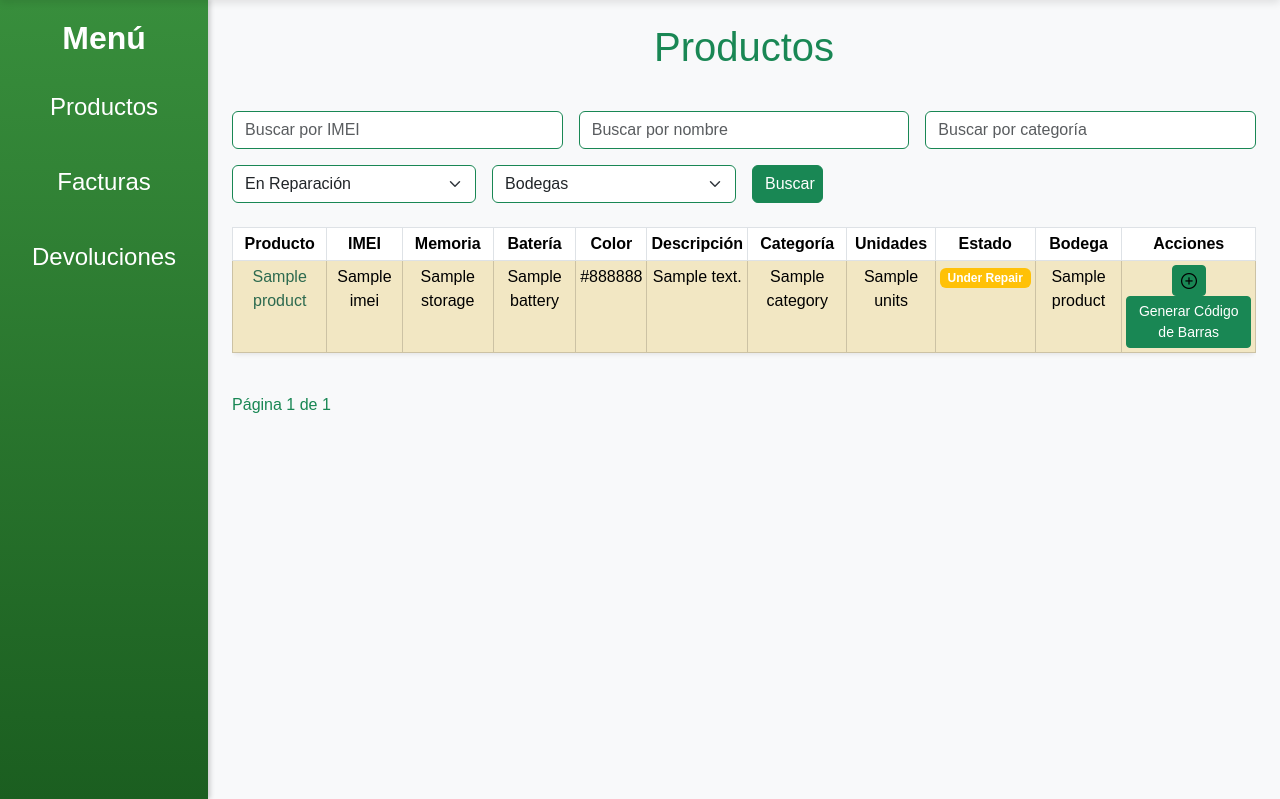
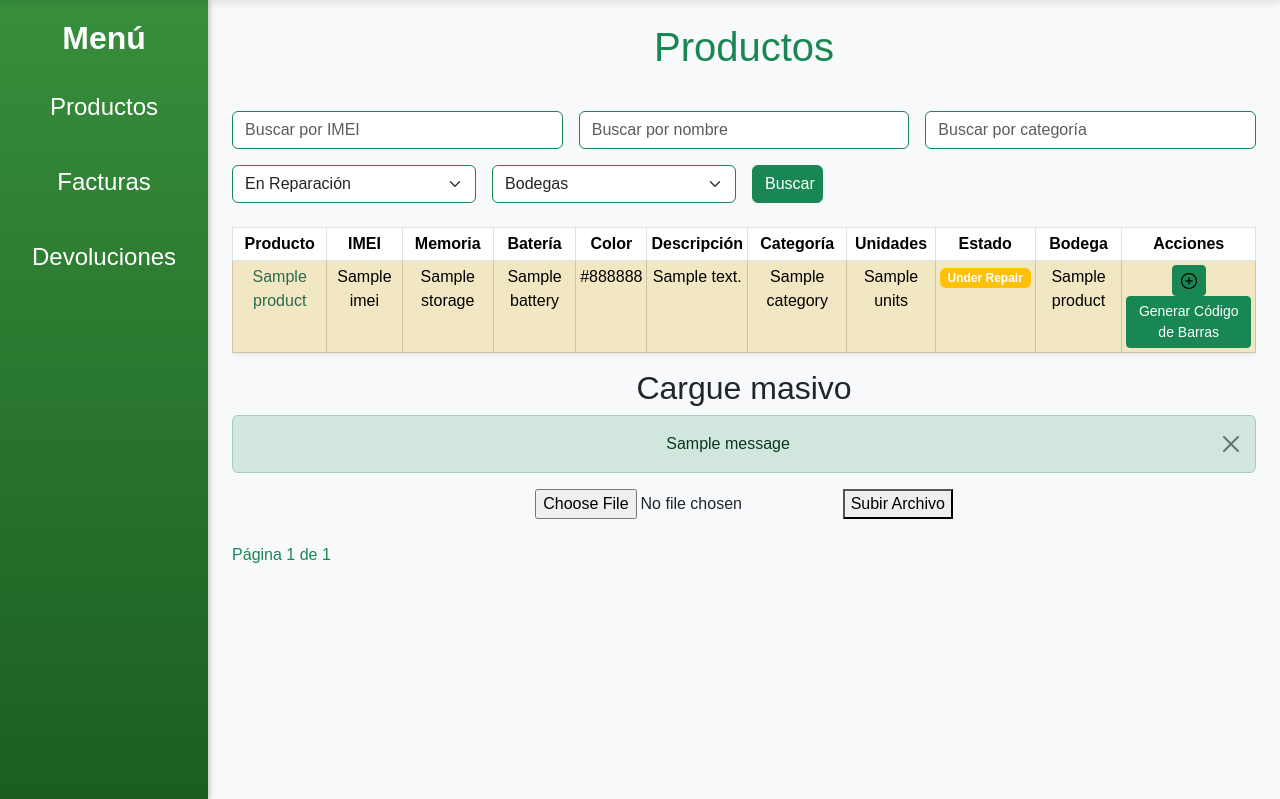
Before and after one commit to jcdd1/Idroid, a Flask app: template src/templates/menu/productsUser.html in a window 1280 px wide. Shown: the part 142-941 px from the top of the page. Run offline with Flask 3, Linux system fonts and the light colour scheme; the template is opened without the code that fills it: most values are stand-ins (such as "Sample title", 1, 10 or a date in 2020); one stand-in notice (Sample message) is shown; some libraries are stand-ins or nearby versions.

Commit message:
feature: Upload Products

```diff
--- a/src/app.py
+++ b/src/app.py
@@ -7,6 +7,7 @@ from sqlalchemy import create_engine
 engine = create_engine(Config.SQLALCHEMY_DATABASE_URI)
 from flask_login import LoginManager, login_user, logout_user, login_required, current_user
 from flask_wtf.csrf import CSRFProtect
+import pandas as pd
 
 #Código de barras
 import barcode
@@ -674,6 +675,42 @@ def generate_barcode(code):
     except Exception as e:
         return jsonify({"error": str(e)}), 400
 
+@app.route('/carga_masiva', methods=['GET', 'POST'])
+def carga_masiva():
+    if request.method == 'POST':
+        if 'archivo' not in request.files:
+            flash('⚠️ No se seleccionó ningún archivo', 'danger')
+            return redirect(url_for('show_productsUser'))
+
+        archivo = request.files['archivo']
+
+        if archivo.filename == '':
+            flash('⚠️ Nombre de archivo vacío', 'danger')
+            return redirect(url_for('show_productsUser'))
+
+        if archivo and archivo.filename.endswith('.xlsx'):
+            try:
+                # Leer el archivo directamente sin guardarlo
+                df = pd.read_excel(archivo)
+                print(df)
+                # # Insertar cada fila en la base de datos
+                # for _, row in df.iterrows():
+                #     producto = Producto(
+                #         nombre=row['nombre'],
+                #         precio=row['precio'],
+                #         stock=row['stock']
+                #     )
+                #     db.session.add(producto)
+                # db.session.commit()
+                flash('✅ Productos cargados exitosamente', 'success')
+                return redirect(url_for('productsUser'))
+
+            except Exception as e:
+                db.session.rollback()
+                return redirect(url_for('show_productsUser'))
+
+    return redirect(url_for('productsUser'))
+
 #Manejo de errores en el servidor
 def status_401(error):
     return redirect(url_for('login'))
--- /dev/null
+++ b/src/static/js/ScriptMessageMasive.js
@@ -0,0 +1,16 @@
+document.getElementById('uploadForm').addEventListener('submit', function (e) {
+    e.preventDefault();
+    const formData = new FormData(this);
+    fetch('/carga_masiva', {
+        method: 'POST',
+        body: formData
+    })
+    .then(response => response.json())
+    .then(data => {
+        const modalMessage = document.getElementById('modalMessage');
+        modalMessage.textContent = data.message;
+        const modalElement = new bootstrap.Modal(document.getElementById('resultModal'));
+        modalElement.show();
+    })
+    .catch(error => console.error('Error:', error));
+});
--- a/src/templates/menu/productsUser.html
+++ b/src/templates/menu/productsUser.html
@@ -5,6 +5,7 @@
     <script src="{{ url_for('static', filename='js/ScriptViewMovement.js') }}"></script>
     <script src="{{ url_for('static', filename='js/ScriptCreateMovement.js') }}"></script>
     <script src="{{ url_for('static', filename='js/ScriptCreateBarCode.js') }}"></script>
+    <script src="{{ url_for('static', filename='js/ScriptMessageMasive.js') }}"></script>
 {% endblock %}
 
 {% block dynamicContent %}
@@ -120,6 +121,23 @@
             {% endfor %}
         </tbody>
     </table>
+
+    <h2>Cargue masivo</h2>
+    {% with messages = get_flashed_messages(with_categories=true) %}
+        {% if messages %}
+            {% for category, message in messages %}
+            <div class="alert alert-{{ category }} alert-dismissible fade show" role="alert">
+                {{ message }}
+                <button type="button" class="btn-close" data-bs-dismiss="alert" aria-label="Close"></button>
+            </div>
+            {% endfor %}
+        {% endif %}
+    {% endwith %}
+    <form action="{{ url_for('carga_masiva') }}" method="POST" enctype="multipart/form-data">
+        <input type="file" name="archivo" accept=".xlsx">
+        <input type="hidden" name="csrf_token" value="{{ csrf_token() }}">
+        <button type="submit">Subir Archivo</button>
+    </form>
 </div>
 
 
--- a/src/templates/menuUser.html
+++ b/src/templates/menuUser.html
@@ -32,7 +32,6 @@
     </nav>
 
     <!-- Contenedor principal dinámico -->
-
     <main class="content-container flex-grow-1 p-4">
         {% block dynamicContent %}
         <!-- Aquí se cargará el contenido dinámico -->
```
